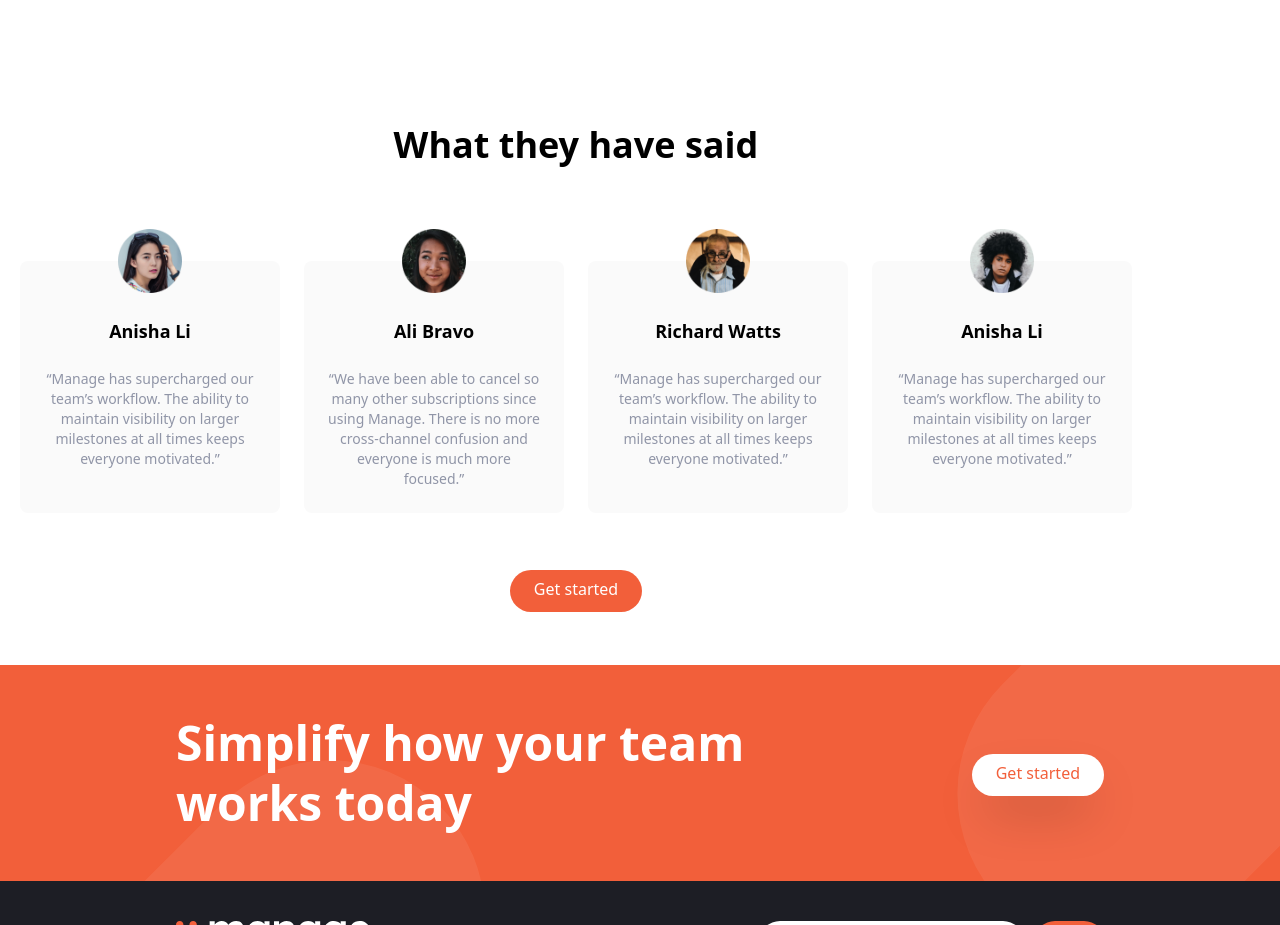
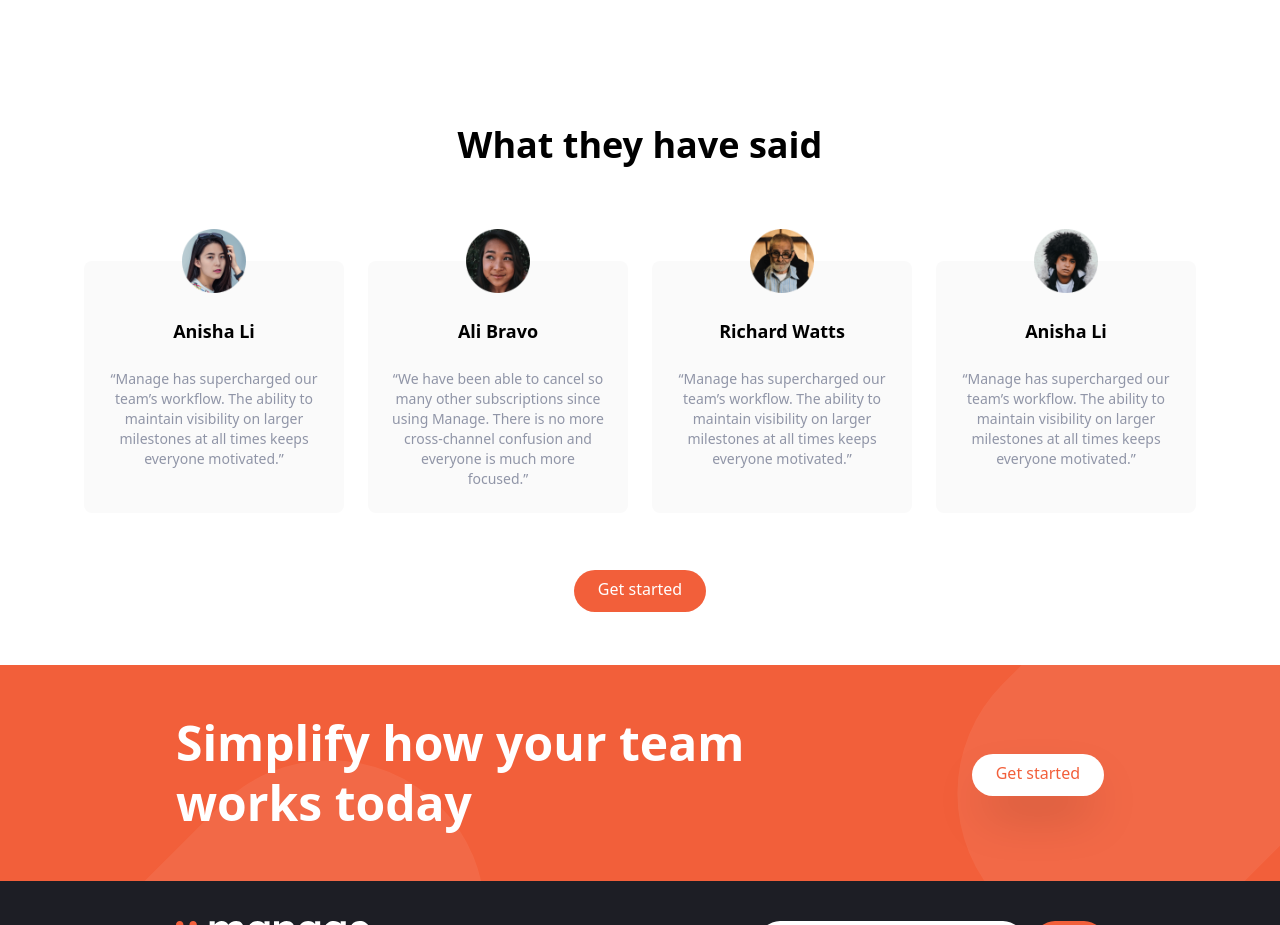
Before and after one commit to sumairamaqsood/Manage-Landing-page, a website: page public/index.html in a window 1280 px wide. Shown: the part 1143-2068 px from the top of the page. Drawn offline with Linux system fonts and the light colour scheme.

Commit message:
fix testimonials

```diff
--- a/public/index.html
+++ b/public/index.html
@@ -162,14 +162,14 @@
 
     <section id="testimonials">
         <!--container to heading and testimonial block -->
-        <div class=" hidden max-w-6xl px-5 mxx-auto mt-32 text-center md:block">
+        <div class="hidden max-w-6xl px-5 mx-auto mt-32 text-center md:block">
             <h2 class="text-4xl font-bold text-center">
                 What they have said
             </h2>
             <!--Testimonials container block-->
             <div class="flex flex-col mt-24 md:flex-row md:space-x-6">
                 <!--Testimonial 1 -->
-                <div class="  flex flex-col items-center p-6 space-y-6 rounded-lg bg-veryLightGray md:w-1/4">
+                <div class="flex flex-col items-center p-6 space-y-6 rounded-lg bg-veryLightGray md:w-1/4">
                     <img src="img/avatar-anisha.png" class="w-16 -mt-14" alt="Anisha's picture">
                     <h5 class="text-lg font-bold">Anisha Li</h5>
                     <p class="text-sm text-darkGrayishBlue"> “Manage has supercharged our team’s workflow. The ability
```
Also changed, not shown: 1 other file.
